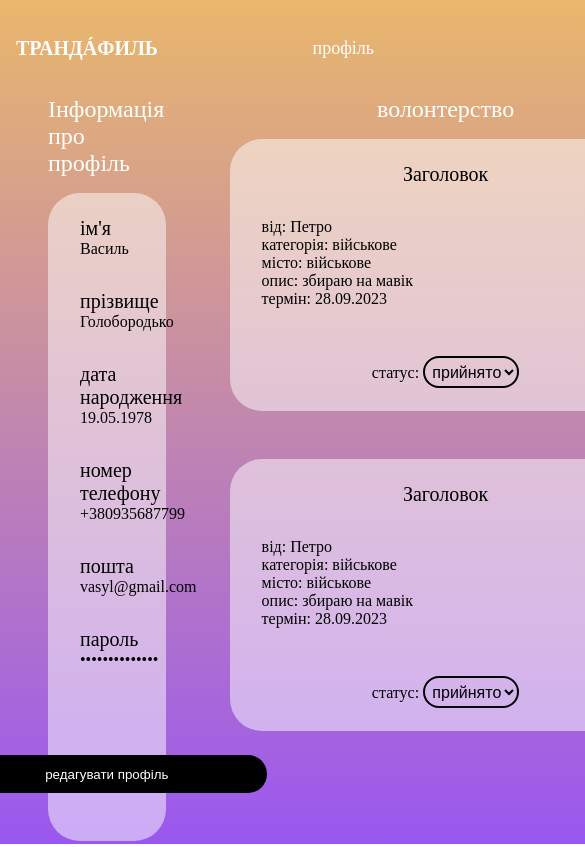
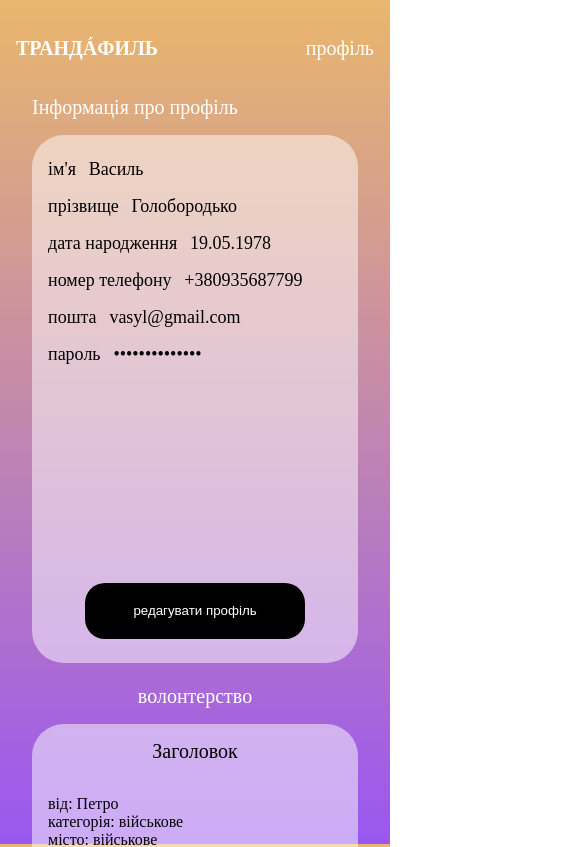
Before and after one commit to mmaksymko/BEST-HACKath0n, a Vue app in the folder main_task/vue-front/: page /profile in a window 390 px wide. Shown: the top 847 px of the page, 585 px wide, since content can reach past the window. Built offline with nearby package versions, Linux system fonts and the light colour scheme.

Commit message:
responsive design for all pages + ui fixes

```diff
--- a/main_task/vue-front/src/components/Header.vue
+++ b/main_task/vue-front/src/components/Header.vue
@@ -100,7 +100,7 @@ h1 {
   }
 
   .header-link {
-    font-size: 18px;
+    font-size: 20px;
   }
   h1 {
     font-size: 20px;
--- a/main_task/vue-front/src/components/ProfileInfo.vue
+++ b/main_task/vue-front/src/components/ProfileInfo.vue
@@ -7,32 +7,32 @@ const route = useRoute();
 <template>
     <div class="request__container">
         <div class="profile__info">
-            <div class="first_name">
+            <div class="profile__item">
                 <div class="first_name _header">ім'я</div>
                 <div class="first_name">Василь</div>
             </div>
-            <div class="last_name">
+            <div class="profile__item">
                 <div class="last_name _header">прізвище</div>
                 <div class="last_name">Голобородько</div>
             </div>
-            <div class="birthday">
+            <div class="profile__item">
                 <div class="birthday _header">дата народження</div>
                 <div class="birthday">19.05.1978</div>
             </div>
-            <div class="phone">
+            <div class="profile__item">
                 <div class="phone _header">номер телефону</div>
                 <div class="phone">+380935687799</div>
             </div>
-            <div class="email">
+            <div class="profile__item">
                 <div class="email _header">пошта</div>
                 <div class="email">vasyl@gmail.com</div>
             </div>
-            <div class="password">
+            <div class="profile__item">
                 <div class="email _header">пароль</div>
                 <div class="email">••••••••••••••</div>
             </div>
         </div>
-        <button class="change_password">редагувати профіль</button>
+        <button class="change_profile">редагувати профіль</button>
     </div>
 </template>
 
@@ -44,7 +44,7 @@ const route = useRoute();
     border: none;
     border-radius: 2rem;
     width: 100%;
-    height: calc(100% - 3.8rem);
+    height: 33rem;
     color: black;
     font-size: 16px;
     padding: 1.5rem 2rem 3rem 2rem;
@@ -61,14 +61,43 @@ const route = useRoute();
     height: 90%;
     gap: 2rem;
 }
-.change_password {
+.change_profile {
     border: none;
     color: white;
     background-color: black;
     height: 2.5rem;
     border-radius: 1.25rem;
-    width: 20rem;
+    width: 75%;
 
 }
 
+@media screen and (max-width:940px){
+  .change_profile {
+    height: 3.8rem;
+  }
+  .profile__item {
+    display: flex;
+    flex-direction: row;
+    align-items: center;
+    gap: 1.5rem;
+    font-size: 20px;
+  }
+}
+@media screen and (max-width:460px){
+    .request__container {
+    padding: 1.5rem 1rem 1.5rem 1rem;
+    }
+    .profile__item {
+        font-size: 18px;
+        gap: 0.8rem;
+        align-items: center;
+    }
+    ._header {
+        font-size: 18px;
+    }
+    .profile__info {
+        gap: 1rem;
+        margin-bottom: 1.5rem;
+    }
+}
 </style>
--- a/main_task/vue-front/src/components/Request.vue
+++ b/main_task/vue-front/src/components/Request.vue
@@ -6,13 +6,13 @@ const route = useRoute();
 
 <template>
     <div class="request__container">
-        <div class="request__header">Заголовок</div>
+        <div class="request__header">дрон Mavic-3</div>
         <div class="request__info">
-            <div class="from">від: Петро</div>
+            <div class="from">від: Василь Федькович</div>
             <div class="category">категорія: військове</div>
-            <div class="city">місто: військове</div>
-            <div class="description">опис: збираю на мавік</div>
-            <div class="date">термін: 28.09.2023</div>
+            <div class="city">місто: Київ</div>
+            <div class="description">опис: треба дрон mavic-3 для 24 розвідувальної бригади, яка займається аеророзвідкою у зоні Бахмута. </div>
+            <div class="date">термін: 28.06.2023</div>
         </div>
         <button class="submit_help">відгукнутися</button>
     </div>
@@ -26,7 +26,7 @@ const route = useRoute();
     border: none;
     border-radius: 2rem;
     width: 30rem;
-    height: 34rem;
+    height: 30rem;
     color: black;
     padding: 1.5rem 2rem 3rem 2rem;
     align-items: center;
--- a/main_task/vue-front/src/components/RequestPr.vue
+++ b/main_task/vue-front/src/components/RequestPr.vue
@@ -41,5 +41,49 @@ const route = useRoute();
     margin-bottom: 3rem;
     height: 80%;
 }
+@media screen and (max-width:1520px) {
+    .request__container {
+        width: 26rem;
+    }
+}
+@media screen and (max-width:1420px) {
+    .request__container {
+        width: 25rem;
+    }
+}
+@media screen and (max-width:1320px) {
+    .request__container {
+        width: 23rem;
+    }
+}
+@media screen and (max-width: 1220px) {
+    .request__container {
+        width: 22rem;
+    }
+}
+@media screen and (max-width: 1120px) {
+    .request__container {
+        width: 21rem;
+    }
+}
+@media screen and (max-width: 1080px) {
+    .request__container {
+        width: 20rem;
+    }
+}
+@media screen and (max-width: 940px) {
+    .request__container {
+        width: 21rem;
+        height: 18rem;
+    }
+}
 
+
+@media screen and (max-width: 460px) {
+    .request__container {
+        border-radius: 2rem;
+        width: 100%;
+        padding: 1rem 1rem 1.5rem 1rem;
+    }
+}
 </style>
--- a/main_task/vue-front/src/components/SignUpPopup.vue
+++ b/main_task/vue-front/src/components/SignUpPopup.vue
@@ -50,7 +50,7 @@ const router = useRouter();
 
 <style scoped>
 .popup {
-    background-color: rgba(0, 0, 0, 0.4);
+    background-color: rgba(0, 0, 0, 0.2);
     width: 100%;
     height: 100%;
     position: absolute;
--- a/main_task/vue-front/src/components/VolunteerPr.vue
+++ b/main_task/vue-front/src/components/VolunteerPr.vue
@@ -67,4 +67,50 @@ const route = useRoute();
 #status:focus {
     outline: none;
 }
+
+@media screen and (max-width:1520px) {
+    .request__container {
+        width: 26rem;
+    }
+}
+@media screen and (max-width:1420px) {
+    .request__container {
+        width: 25rem;
+    }
+}
+@media screen and (max-width:1320px) {
+    .request__container {
+        width: 23rem;
+    }
+}
+@media screen and (max-width: 1220px) {
+    .request__container {
+        width: 22rem;
+    }
+}
+@media screen and (max-width: 1120px) {
+    .request__container {
+        width: 21rem;
+    }
+}
+@media screen and (max-width: 1080px) {
+    .request__container {
+        width: 20rem;
+    }
+}
+@media screen and (max-width: 940px) {
+    .request__container {
+        width: 21rem;
+        height: 18rem;
+    }
+}
+
+
+@media screen and (max-width: 460px) {
+    .request__container {
+        border-radius: 2rem;
+        width: 100%;
+        padding: 1rem 1rem 1.5rem 1rem;
+    }
+}
 </style>
--- a/main_task/vue-front/src/views/HomeView.vue
+++ b/main_task/vue-front/src/views/HomeView.vue
@@ -1,7 +1,11 @@
 <script setup lang="ts">
+import { onMounted } from "vue";
 import Request from "/src/components/Request.vue"
 import { RouterLink, RouterView, useRouter } from 'vue-router'
 const route = useRouter();
+onMounted(() => {
+
+})
 </script>
 
 <template>
@@ -68,7 +72,7 @@ const route = useRouter();
   display: flex;
   flex-direction: column;
   padding: 0rem 4rem;
-  height: 35rem;
+  height: 30rem;
   overflow-y: scroll;
   gap: 3rem;
 }
@@ -151,7 +155,7 @@ input:focus {
   display: flex;
   flex-direction: column;
   padding: 0rem 3rem;
-  height: 45rem;
+  height: 70%;
   gap: 1rem;
 }
 .filters__header {
@@ -172,7 +176,7 @@ input:focus {
   display: flex;
   flex-direction: column;
   gap: 1rem;
-  font-size: 1rem;
+
 }
 }
 
--- a/main_task/vue-front/src/views/ProfileView.vue
+++ b/main_task/vue-front/src/views/ProfileView.vue
@@ -38,13 +38,14 @@ const route = useRouter();
 .main__container {
   position: absolute;
   display: grid;
-  grid-template-columns: 40% 60%;
+  grid-template-columns: 30% 70%;
   padding: 0 3rem;
   top: 0;
   right: 0;
   margin-top: 6rem;
   width: 100%;
   gap: 4rem;
+  height: 100%;
 }
 .history {
     display: flex;
@@ -57,9 +58,9 @@ const route = useRouter();
 .requests__container {
   display: flex;
   flex-direction: column;
-  height: 38rem;
+  height: 33rem;
   overflow-y: scroll;
-  gap: 3rem;
+  gap: 2rem;
 }
 .profile_info__container h2{
     margin-bottom: 1rem;
@@ -118,4 +119,59 @@ input:focus {
 #categories {
   color: black;
 }
+
+@media screen and (max-width:1420px) {
+  .main__container {
+  gap: 3rem;
+}
+.history {
+    display: flex;
+    gap: 2rem;
+}
+}
+@media screen and (max-width:1180px) {
+  .main__container {
+  gap: 2rem;
+  padding: 0 2rem;
+}
+.history {
+    display: flex;
+    gap: 1.5rem;
+}
+  h2 {
+    font-size: 20px;
+  }
+}
+@media screen and (max-width:940px){
+  .main__container {
+    display: flex;
+    flex-direction: column;
+  }
+  .history {
+    flex-direction: row;
+  }
+  .requests__container {
+  display: flex;
+  flex-direction: column;
+  height: 18rem;
+  overflow-y: scroll;
+  gap: 1.5rem;
+}
+}
+@media screen and (max-width:460px){
+  .main__container {
+    gap: 1.4rem;
+  }
+  .history {
+    flex-direction: column;
+    margin-bottom: 9rem;
+  }
+  .requests__container {
+  display: flex;
+  flex-direction: column;
+  height: 18rem;
+  overflow-y: scroll;
+  gap: 1.8rem;
+}
+}
 </style>
```
